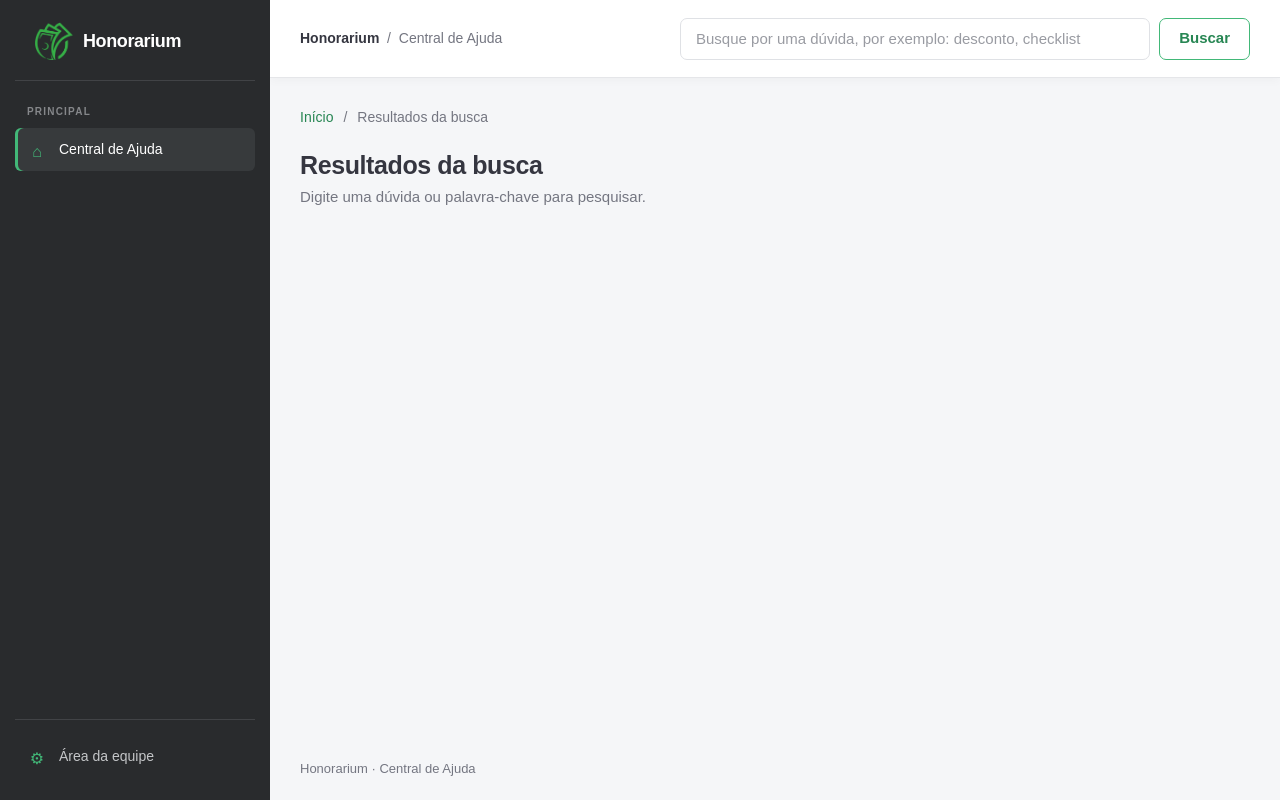
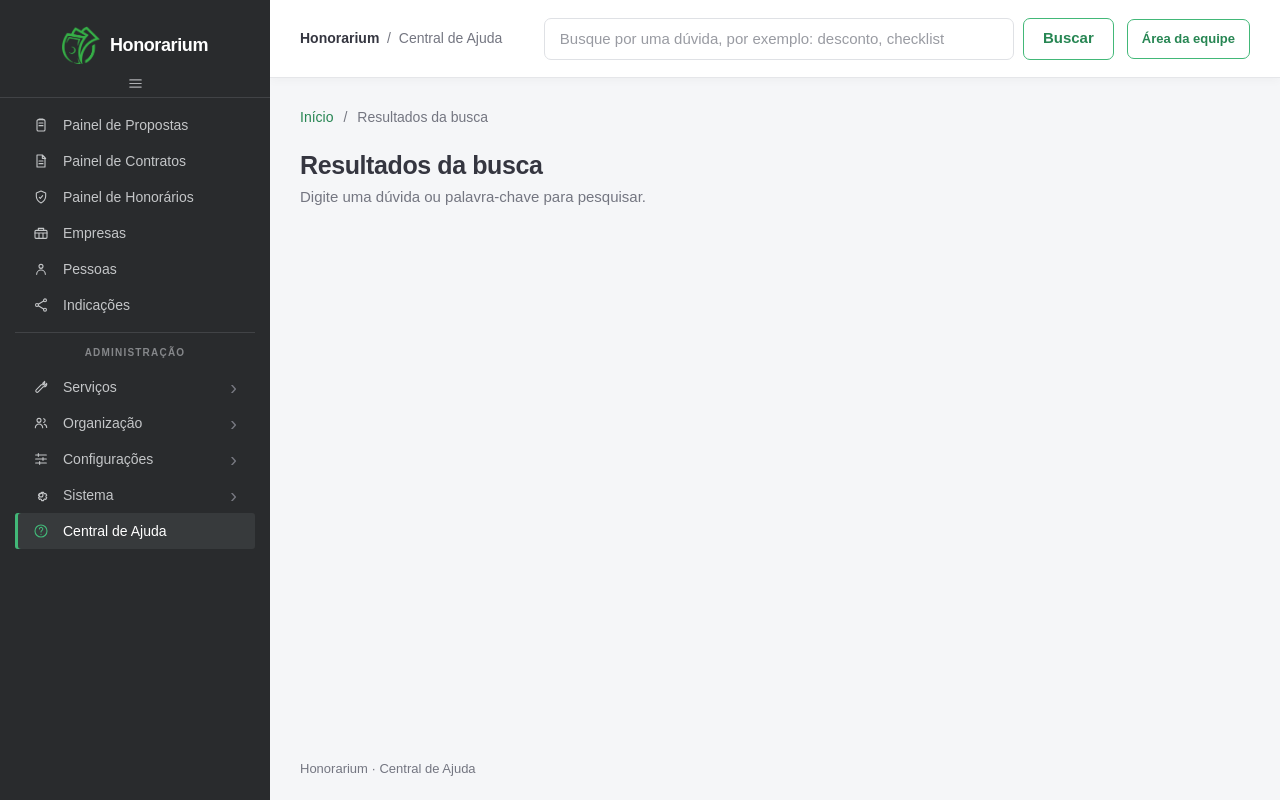
Before and after one commit to danielplanelle/central-ajuda-honorarium, a Django app: page /busca/ in a window 1280 px wide. Run offline with Django 5.2, Linux system fonts and the light colour scheme.

Commit message:
Ajusta menu lateral ao portal Honorarium

```diff
--- a/faq/static/faq/css/style.css
+++ b/faq/static/faq/css/style.css
@@ -34,55 +34,72 @@ a { color: inherit; text-decoration: none; }
     display: flex;
     flex-direction: column;
     width: 270px;
-    padding: 22px 15px;
+    padding: 21px 0;
     background: var(--sidebar-bg);
     color: var(--sidebar-text);
 }
 .brand {
     display: flex;
     align-items: center;
+    justify-content: center;
     gap: 10px;
-    min-height: 46px;
-    padding: 0 20px 20px;
+    min-height: 48px;
+    padding: 0 10px;
     color: #fff;
-    border-bottom: 1px solid #414346;
 }
 .brand-logo { width: 38px; height: 38px; object-fit: contain; }
 .brand-name { font-size: 18px; font-weight: 700; letter-spacing: -.4px; }
+.sidebar-toggle {
+    display: grid;
+    height: 29px;
+    place-items: center;
+    margin-bottom: 9px;
+    border-bottom: 1px solid #414346;
+    color: #aeb0b3;
+}
+.sidebar-toggle svg { width: 17px; height: 17px; fill: none; stroke: currentColor; stroke-width: 1.7; stroke-linecap: round; }
+.portal-nav { padding: 0 15px; }
 .sidebar-label {
-    margin: 23px 12px 9px;
+    display: block;
+    margin: 12px 0 9px;
     color: #85878a;
     font-size: 10px;
     font-weight: 700;
     letter-spacing: 1.2px;
+    text-align: center;
     text-transform: uppercase;
 }
-.side-nav { display: grid; gap: 5px; }
-.side-nav a {
+.side-nav { display: grid; gap: 0; }
+.side-link {
     display: flex;
     align-items: center;
-    gap: 12px;
-    min-height: 43px;
-    padding: 0 12px;
-    border-radius: 6px;
+    gap: 14px;
+    width: 100%;
+    min-height: 36px;
+    padding: 0 18px;
+    border-radius: 3px;
     color: var(--sidebar-text);
     font-size: 14px;
     transition: background .18s ease, color .18s ease;
 }
-.side-nav a:hover, .side-nav a.active {
+.side-link svg {
+    flex: none;
+    width: 16px;
+    height: 16px;
+    fill: none;
+    stroke: currentColor;
+    stroke-width: 1.65;
+    stroke-linecap: round;
+    stroke-linejoin: round;
+}
+.side-link:hover, .side-link.active {
     background: #373a3c;
     color: #fff;
 }
-.side-nav a.active { box-shadow: inset 3px 0 var(--green); }
-.nav-icon {
-    display: grid;
-    width: 20px;
-    height: 20px;
-    place-items: center;
-    color: var(--green);
-    font-size: 16px;
-}
-.sidebar-bottom { margin-top: auto; padding-top: 15px; border-top: 1px solid #414346; }
+.side-link.active { box-shadow: inset 3px 0 var(--green); }
+.side-link-help svg { color: var(--green); }
+.side-chevron { margin-left: auto; color: #777981; font-size: 20px; line-height: 1; }
+.sidebar-divider { height: 1px; margin-top: 9px; background: #414346; }
 
 /* Área de conteúdo e barra superior */
 .workspace { display: flex; flex-direction: column; min-height: 100vh; margin-left: 270px; }
@@ -103,7 +120,8 @@ main { flex: 1; }
 }
 .topbar-context { color: var(--text-secondary); font-size: 14px; white-space: nowrap; }
 .topbar-context strong { color: var(--text-primary); font-weight: 600; }
-.topbar-search { display: flex; width: min(100%, 570px); gap: 9px; }
+.topbar-actions { display: flex; flex: 1 1 auto; align-items: center; justify-content: flex-end; gap: 13px; min-width: 0; margin-left: auto; }
+.topbar-search { display: flex; flex: 1 1 420px; width: min(100%, 570px); max-width: 570px; gap: 9px; }
 .topbar-search input {
     width: 100%;
     min-width: 0;
@@ -130,6 +148,19 @@ main { flex: 1; }
     cursor: pointer;
 }
 .topbar-search button:hover { background: var(--green); color: #fff; }
+.team-link {
+    display: inline-flex;
+    flex: none;
+    align-items: center;
+    min-height: 40px;
+    padding: 0 14px;
+    border: 1px solid var(--green);
+    border-radius: 7px;
+    color: var(--green-dark);
+    font-size: 13px;
+    font-weight: 600;
+}
+.team-link:hover { background: var(--green); color: #fff; }
 
 /* Conteúdo */
 .page-content { max-width: 1500px; padding: 29px 30px 44px; margin: 0 auto; }
@@ -250,17 +281,24 @@ main { flex: 1; }
     .page-content { padding-inline: 22px; }
 }
 @media (max-width: 650px) {
-    .sidebar { position: static; width: auto; min-height: auto; padding: 12px 16px; }
-    .brand { min-height: 40px; padding: 0 2px 10px; border: 0; }
+    .sidebar { position: static; width: auto; min-height: auto; padding: 12px 12px 14px; }
+    .brand { justify-content: flex-start; min-height: 40px; padding: 0 2px; }
     .brand-logo { width: 32px; height: 32px; }
     .brand-name { font-size: 17px; }
-    .sidebar-label, .sidebar-bottom { display: none; }
-    .side-nav { display: flex; margin-top: 8px; }
-    .side-nav a { min-height: 37px; padding: 0 10px; font-size: 13px; }
+    .sidebar-toggle { display: none; }
+    .portal-nav { padding: 0; }
+    .side-nav { grid-template-columns: repeat(2, minmax(0, 1fr)); gap: 2px; }
+    .portal-main-nav { margin-top: 7px; }
+    .sidebar-divider { margin-top: 8px; }
+    .sidebar-label { margin: 9px 0 5px 9px; text-align: left; }
+    .side-link { min-height: 36px; gap: 9px; padding: 0 9px; font-size: 12px; }
+    .side-link svg { width: 15px; height: 15px; }
     .workspace { min-height: calc(100vh - 100px); margin-left: 0; }
     .topbar { position: static; align-items: flex-start; flex-direction: column; gap: 10px; min-height: auto; padding: 15px 17px; }
-    .topbar-search { width: 100%; }
+    .topbar-actions { width: 100%; gap: 8px; }
+    .topbar-search { flex: 1; width: auto; }
     .topbar-search button { padding-inline: 14px; }
+    .team-link { min-height: 42px; padding-inline: 10px; font-size: 12px; }
     .page-content { padding: 22px 16px 30px; }
     .page-heading h1 { font-size: 22px; }
     .section-card { padding: 19px 14px; }
--- a/faq/templates/faq/base.html
+++ b/faq/templates/faq/base.html
@@ -26,27 +26,73 @@
                 <span class="brand-name">Honorarium</span>
             </a>
 
-            <span class="sidebar-label">Principal</span>
-            <nav class="side-nav" aria-label="Principal">
-                <a href="{% url 'inicio' %}" class="active">
-                    <span class="nav-icon" aria-hidden="true">⌂</span>
-                    <span>Central de Ajuda</span>
-                </a>
+            <div class="sidebar-toggle" aria-hidden="true">
+                <svg viewBox="0 0 24 24"><path d="M4 7h16M4 12h16M4 17h16"/></svg>
+            </div>
+
+            <nav class="portal-nav" aria-label="Menu do portal Honorarium">
+                <div class="side-nav portal-main-nav" aria-label="Principal">
+                    <span class="side-link">
+                        <svg viewBox="0 0 24 24" aria-hidden="true"><rect x="6" y="4" width="12" height="17" rx="2"/><path d="M9 4V3h6v1M9 9h6M9 13h6"/></svg>
+                        <span>Painel de Propostas</span>
+                    </span>
+                    <span class="side-link">
+                        <svg viewBox="0 0 24 24" aria-hidden="true"><path d="M6 3h8l4 4v14H6zM14 3v5h5M9 12h6M9 16h6"/></svg>
+                        <span>Painel de Contratos</span>
+                    </span>
+                    <span class="side-link">
+                        <svg viewBox="0 0 24 24" aria-hidden="true"><path d="m12 3 7 3v5c0 4.5-2.8 7.8-7 10-4.2-2.2-7-5.5-7-10V6z"/><path d="M9.5 12.5 11 14l3.5-4"/></svg>
+                        <span>Painel de Honorários</span>
+                    </span>
+                    <span class="side-link">
+                        <svg viewBox="0 0 24 24" aria-hidden="true"><rect x="3" y="8" width="18" height="12" rx="1.5"/><path d="M8 8V5h8v3M3 12h18M9 12v8M15 12v8"/></svg>
+                        <span>Empresas</span>
+                    </span>
+                    <span class="side-link">
+                        <svg viewBox="0 0 24 24" aria-hidden="true"><circle cx="12" cy="8" r="3"/><path d="M5.5 20a6.5 6.5 0 0 1 13 0"/></svg>
+                        <span>Pessoas</span>
+                    </span>
+                    <span class="side-link">
+                        <svg viewBox="0 0 24 24" aria-hidden="true"><circle cx="18" cy="5" r="2.2"/><circle cx="6" cy="12" r="2.2"/><circle cx="18" cy="19" r="2.2"/><path d="m8 11 8-5M8 13l8 5"/></svg>
+                        <span>Indicações</span>
+                    </span>
+                </div>
+
+                <div class="sidebar-divider"></div>
+                <span class="sidebar-label">Administração</span>
+
+                <div class="side-nav portal-admin-nav" aria-label="Administração">
+                    <span class="side-link">
+                        <svg viewBox="0 0 24 24" aria-hidden="true"><path d="m14.5 6.5 3-3a4 4 0 0 1-5 5l-7.7 7.7a2.1 2.1 0 0 0 3 3l7.7-7.7a4 4 0 0 0 5-5l-3 3z"/></svg>
+                        <span>Serviços</span><span class="side-chevron" aria-hidden="true">›</span>
+                    </span>
+                    <span class="side-link">
+                        <svg viewBox="0 0 24 24" aria-hidden="true"><circle cx="9" cy="8" r="3"/><path d="M3.5 19a5.5 5.5 0 0 1 11 0M16 5.5a3 3 0 0 1 0 5.8M17 14a5 5 0 0 1 3.5 4.8"/></svg>
+                        <span>Organização</span><span class="side-chevron" aria-hidden="true">›</span>
+                    </span>
+                    <span class="side-link">
+                        <svg viewBox="0 0 24 24" aria-hidden="true"><path d="M4 6h16M4 12h16M4 18h16"/><path d="M8 4v4M15 10v4M10 16v4"/></svg>
+                        <span>Configurações</span><span class="side-chevron" aria-hidden="true">›</span>
+                    </span>
+                    <span class="side-link">
+                        <svg viewBox="0 0 24 24" aria-hidden="true"><circle cx="12" cy="12" r="3"/><path d="m19.4 15 .1.1 1.1.9-1.5 2.6-1.4-.6a7.5 7.5 0 0 1-1.5.9l-.3 1.5h-3l-.3-1.5a7.5 7.5 0 0 1-1.5-.9l-1.4.6-1.5-2.6 1.1-.9a7.5 7.5 0 0 1 0-1.8l-1.1-.9 1.5-2.6 1.4.6a7.5 7.5 0 0 1 1.5-.9l.3-1.5h3l.3 1.5a7.5 7.5 0 0 1 1.5.9l1.4-.6 1.5 2.6-1.1.9a7.5 7.5 0 0 1-.1 1.7z"/></svg>
+                        <span>Sistema</span><span class="side-chevron" aria-hidden="true">›</span>
+                    </span>
+                    <a href="{% url 'inicio' %}" class="side-link side-link-help active">
+                        <svg viewBox="0 0 24 24" aria-hidden="true"><circle cx="12" cy="12" r="9"/><path d="M9.6 9a2.5 2.5 0 1 1 4.3 1.8c-1.2 1-1.9 1.4-1.9 2.7M12 17h.01"/></svg>
+                        <span>Central de Ajuda</span>
+                    </a>
+                </div>
             </nav>
-            <div class="sidebar-bottom">
-                <nav class="side-nav" aria-label="Equipe">
-                    <a href="{% url 'admin:index' %}">
-                        <span class="nav-icon" aria-hidden="true">⚙</span>
-                        <span>Área da equipe</span>
-                    </a>
-                </nav>
-            </div>
         </aside>
 
         <div class="workspace">
             <header class="topbar">
                 <div class="topbar-context"><strong>Honorarium</strong> &nbsp;/&nbsp; Central de Ajuda</div>
-                {% block busca %}{% endblock %}
+                <div class="topbar-actions">
+                    {% block busca %}{% endblock %}
+                    <a href="{% url 'admin:index' %}" class="team-link">Área da equipe</a>
+                </div>
             </header>
 
             <main>
```
